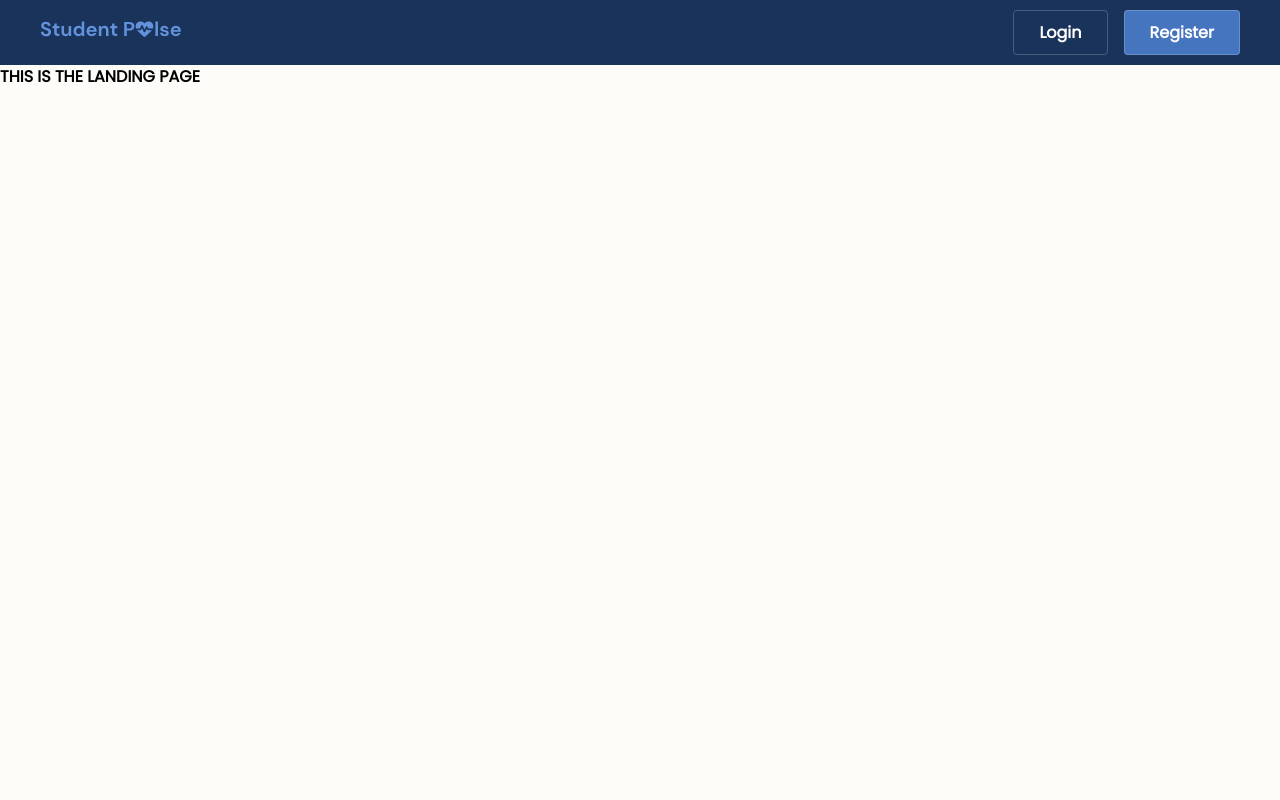
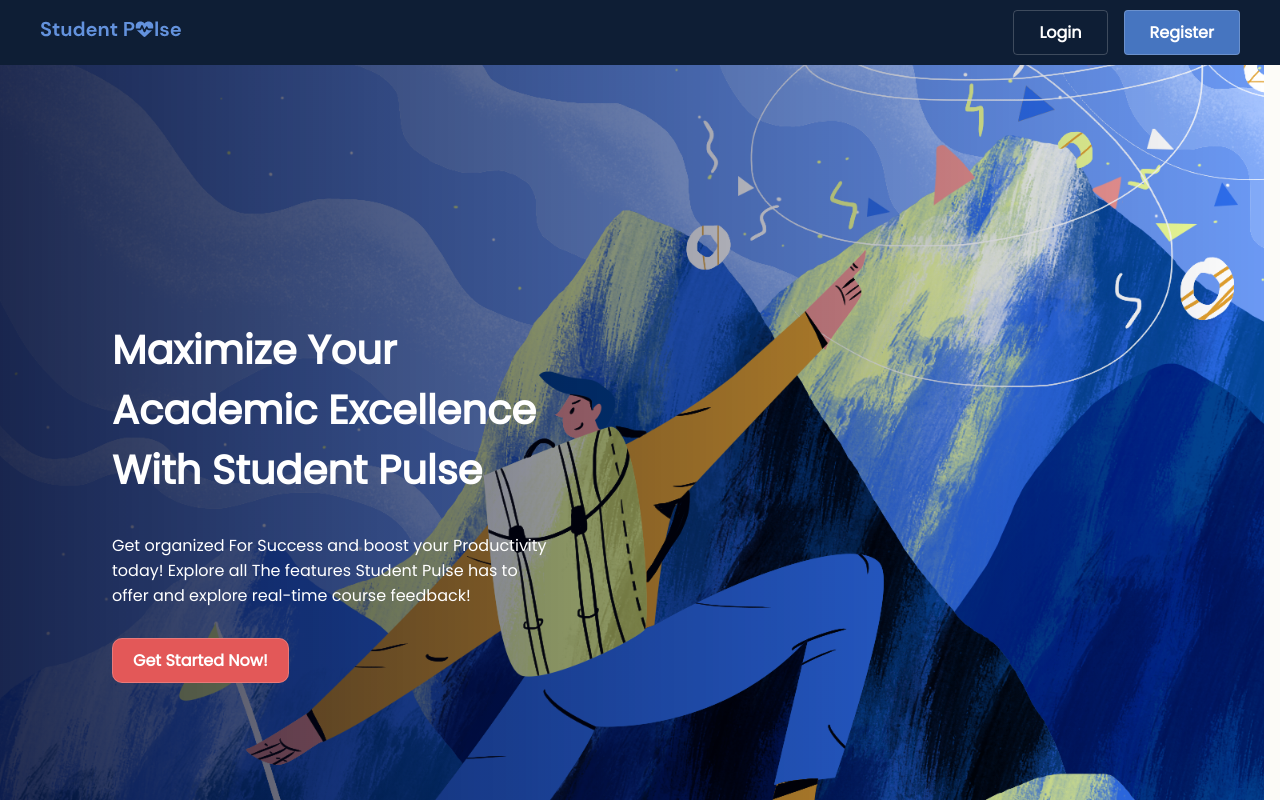
Before and after one commit to NolanAHinshaw/CS4350-Group-10, a React (Create React App) app in the folder studentpulse-ui/: page / in a window 1280 px wide. Shown: the top 800 px of the page. Built offline with nearby package versions, Linux system fonts and the light colour scheme.

Commit message:
Created landing page hero and darkened the color of nav bar

```diff
--- a/studentpulse-ui/src/Components/DefaultNavBar/DefaultNavBar.css
+++ b/studentpulse-ui/src/Components/DefaultNavBar/DefaultNavBar.css
@@ -2,7 +2,7 @@
 .navbar{
     padding: 0;
     overflow: hidden;
-    background-color: #19335A;
+    background-color: #0e1e35;
     width: 100vw;
     vertical-align:middle;
     position: fixed;
--- a/studentpulse-ui/src/Pages/Landing Page/LandingPage.css
+++ b/studentpulse-ui/src/Pages/Landing Page/LandingPage.css
@@ -1,4 +1,48 @@
 .Landing{
+    width: 100%;
+}
+
+.landing-hero{
+    height: 120vh;
+    width: 98.78vw;
+    color: #ffffff;
+    display:flex;
+    flex-direction: column;
+    align-items: left;
+    justify-content: center;
+    content: "";
+    background-size: cover;
+    background-image: linear-gradient(to left, rgba(0, 3, 29, 0), rgba(0, 3, 29, 0.767)),
+    url("../../Images/landing-hero2.png");
+}
+
+.landing-hero-text h2{
+    font-size: 2.5em;
     font-weight: bold;
-    margin-top: 4em;
+    width: 70%;
 }
+
+.landing-hero-text p{
+    width: 70%;
+    margin-bottom: 40px;
+}
+
+.landing-hero-text{
+    margin-left: 7em;
+    width: 50%;
+}
+
+.landing-action-button{
+    padding: 10px 20px;
+    border: 1px solid rgba(255, 255, 255, .2);
+    border-radius: 10px;
+    background-color: #e35858;
+    color: #ffffff;
+    font-weight: bold;
+    font-family: inherit;
+    font-size: 1em;
+}
+
+.landing-action-button:hover{
+    background-image: linear-gradient(rgb(0 0 0/40%) 0 0);
+}
--- a/studentpulse-ui/src/Pages/Landing Page/LandingPage.jsx
+++ b/studentpulse-ui/src/Pages/Landing Page/LandingPage.jsx
@@ -1,9 +1,21 @@
 import './LandingPage.css';
+import { Link } from 'react-router-dom';
 
 export default function LandingPage(){
     return(
         <div className='Landing'>
-            THIS IS THE LANDING PAGE
+            <div className='landing-hero'>
+                <div className='landing-hero-text'>
+                    <h2>Maximize Your Academic Excellence With Student Pulse</h2>
+                    <p>
+                        Get organized For Success and boost your Productivity today!
+                        Explore all The features Student Pulse has to offer and explore
+                        real-time course feedback!
+                    </p>
+                    <Link to='/register' className='landing-action-button'> Get Started Now! </Link>
+                </div>
+            </div>
+            <h1>hello world</h1>
         </div>
     );
 }
```
Also changed, not shown: studentpulse-ui/src/Images/landing-hero2.png (added).
